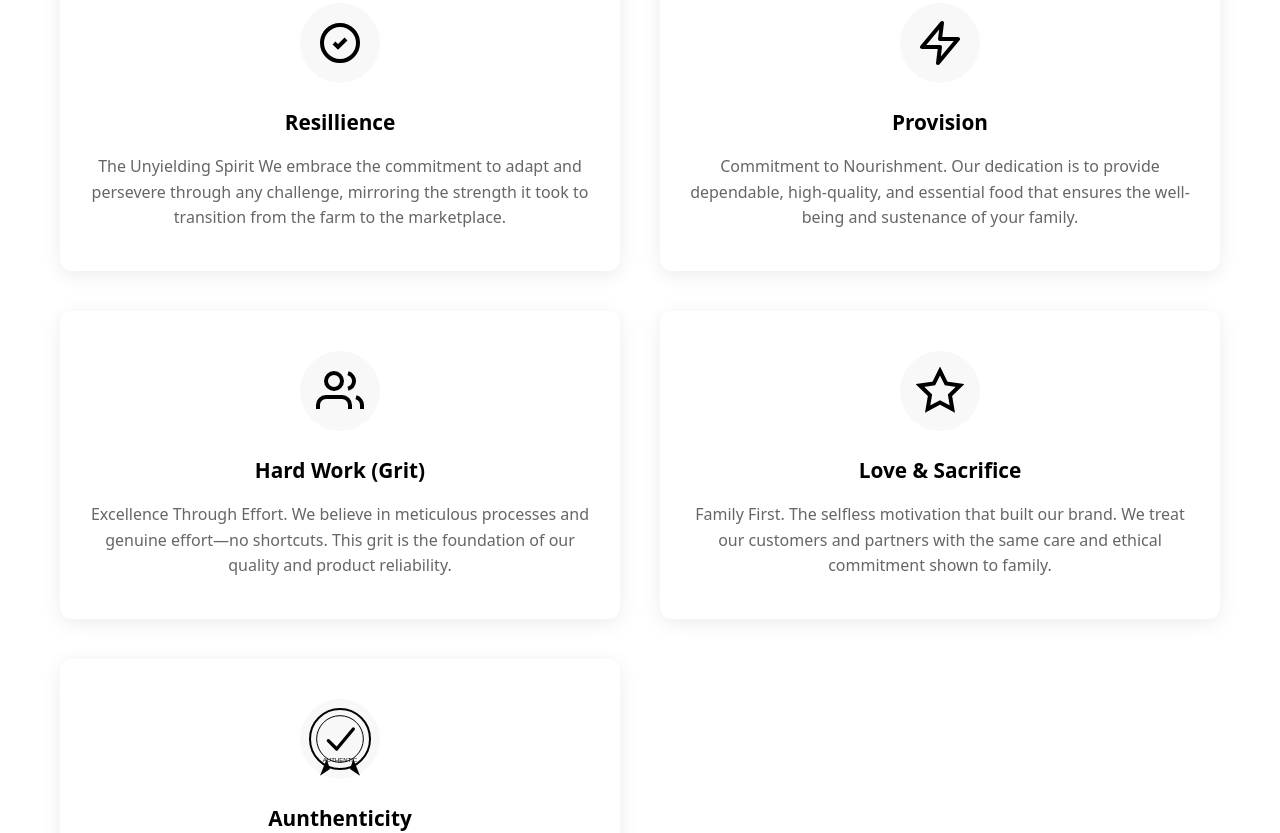
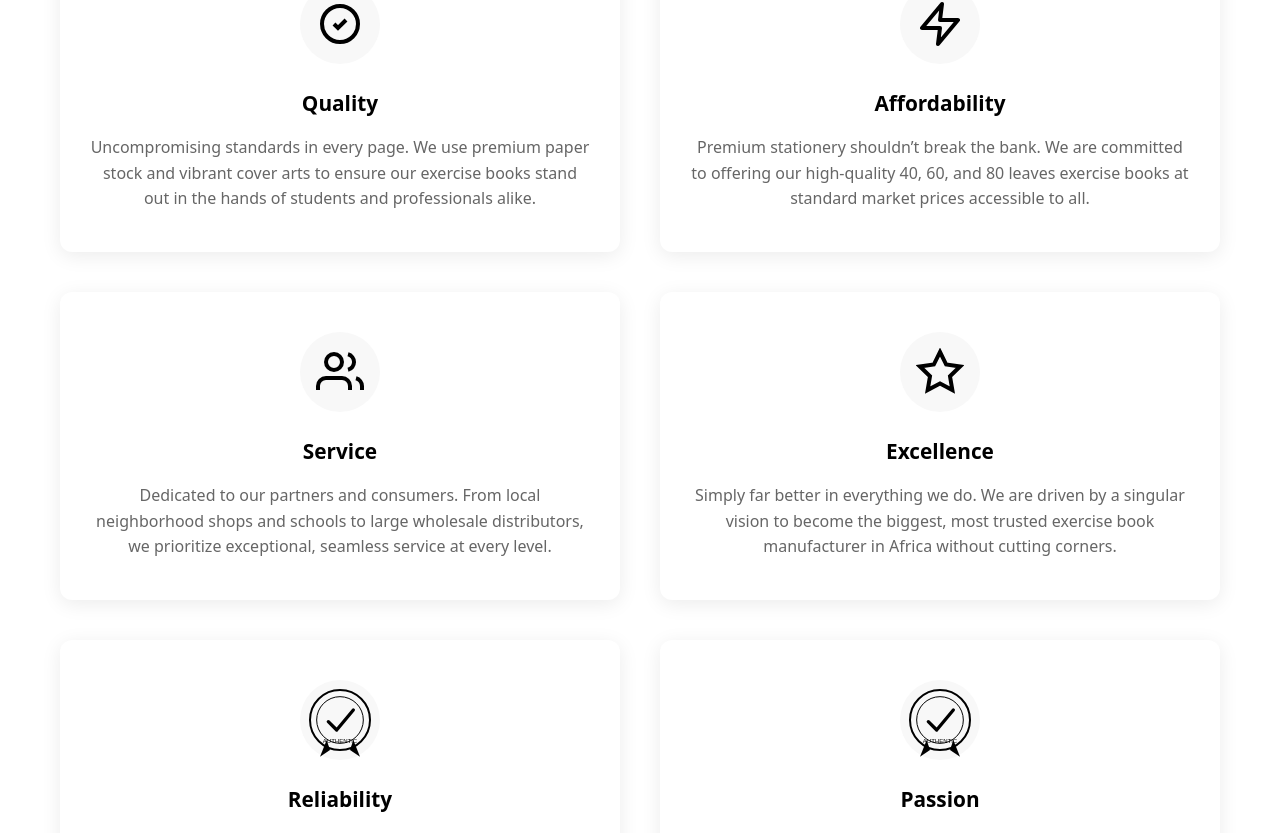
Before and after one commit to 0V13TA/odibo-hannah, a SvelteKit app: page /about-us in a window 1280 px wide. Shown: the part 1493-2326 px from the top of the page. Built offline with nearby package versions, Linux system fonts and the light colour scheme.

Commit message:
Did all them magic

```diff
--- a/src/lib/components/navbar.svelte
+++ b/src/lib/components/navbar.svelte
@@ -229,6 +229,10 @@
 			display: none;
 		}
 
+    #menu ul li.nav-logo {
+            display: none;
+        }
+
 		/* Show desktop navigation */
 		#menu ul {
 			position: static;
@@ -263,6 +267,7 @@
 			color: #333;
 			text-decoration: none;
 			font-size: 16px;
+      white-space: nowrap;
 			transition: color 0.3s ease;
 		}
 
--- a/src/routes/about-us/+page.svelte
+++ b/src/routes/about-us/+page.svelte
@@ -4,33 +4,39 @@
 	const values = [
         {
             icon: 'quality',
-			title: 'Resillience',
+            title: 'Quality',
             description:
-				'The Unyielding Spirit We embrace the commitment to adapt and persevere through any challenge, mirroring the strength it took to transition from the farm to the marketplace.'
+                'Uncompromising standards in every page. We use premium paper stock and vibrant cover arts to ensure our exercise books stand out in the hands of students and professionals alike.'
         },
         {
             icon: 'innovation',
-			title: 'Provision',
+            title: 'Affordability',
             description:
-				'Commitment to Nourishment. Our dedication is to provide dependable, high-quality, and essential food that ensures the well-being and sustenance of your family.'
+                'Premium stationery shouldn’t break the bank. We are committed to offering our high-quality 40, 60, and 80 leaves exercise books at standard market prices accessible to all.'
         },
         {
             icon: 'community',
-			title: 'Hard Work (Grit)',
+            title: 'Service',
             description:
-				'Excellence Through Effort. We believe in meticulous processes and genuine effort—no shortcuts. This grit is the foundation of our quality and product reliability.'
+                'Dedicated to our partners and consumers. From local neighborhood shops and schools to large wholesale distributors, we prioritize exceptional, seamless service at every level.'
         },
         {
             icon: 'sustainability',
-			title: 'Love & Sacrifice',
+            title: 'Excellence',
             description:
-				'Family First. The selfless motivation that built our brand. We treat our customers and partners with the same care and ethical commitment shown to family.'
+                'Simply far better in everything we do. We are driven by a singular vision to become the biggest, most trusted exercise book manufacturer in Africa without cutting corners.'
         },
         {
             icon: 'authenticity',
-			title: 'Aunthenticity',
+            title: 'Reliability',
             description:
-				'Rooted in a Real Story. Our brand is built on a true, lived narrative. We promise transparency and honor the heritage of the staple crops central to our African community.'
+                'A trusted brand you can count on. We deliver dependable daily essentials, ensuring families, students, and corporate organizations always have the supplies they need.'
+        },
+        {
+            icon: 'authenticity',
+            title: 'Passion',
+            description:
+                'Driven by a genuine love for education and growth. Our intentional drive to build a commanding consumer brand fuels our commitment to millions across Nigeria and beyond.'
         }
     ];
 </script>
@@ -94,7 +100,7 @@ At Odibo Hannah Industries, we are simply far better. Shop with us, and you’d
 				<p>The principles that guide everything we do</p>
 			</div>
 			<div class="values-grid">
-				{#each values as value (value.title)}
+				{#each values as value, index (index)}
 					<div class="value-card">
 						<div class="value-icon">
 							{#if value.icon === 'quality'}
```
Lines whose indentation alone changed are shown as unchanged.
